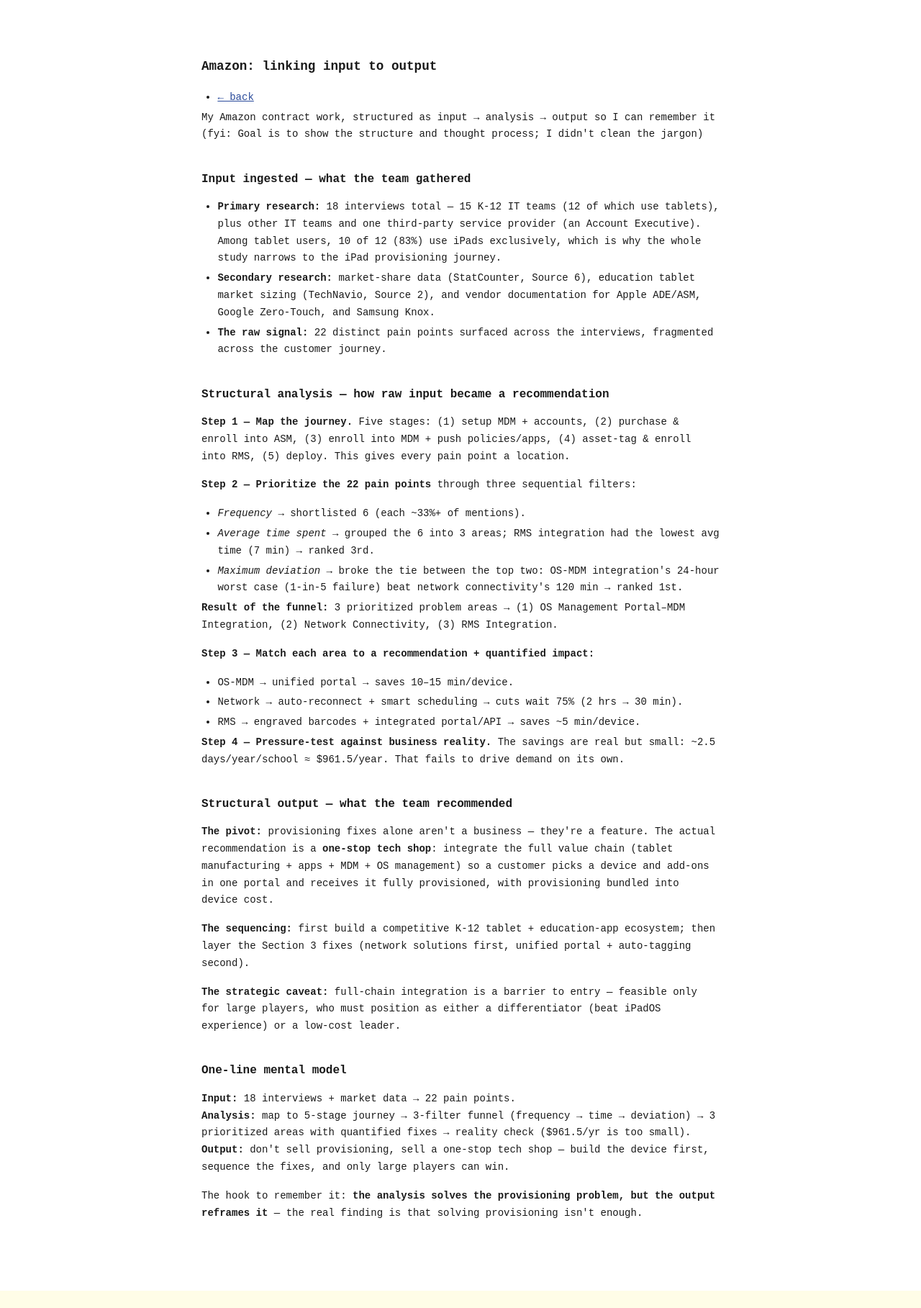
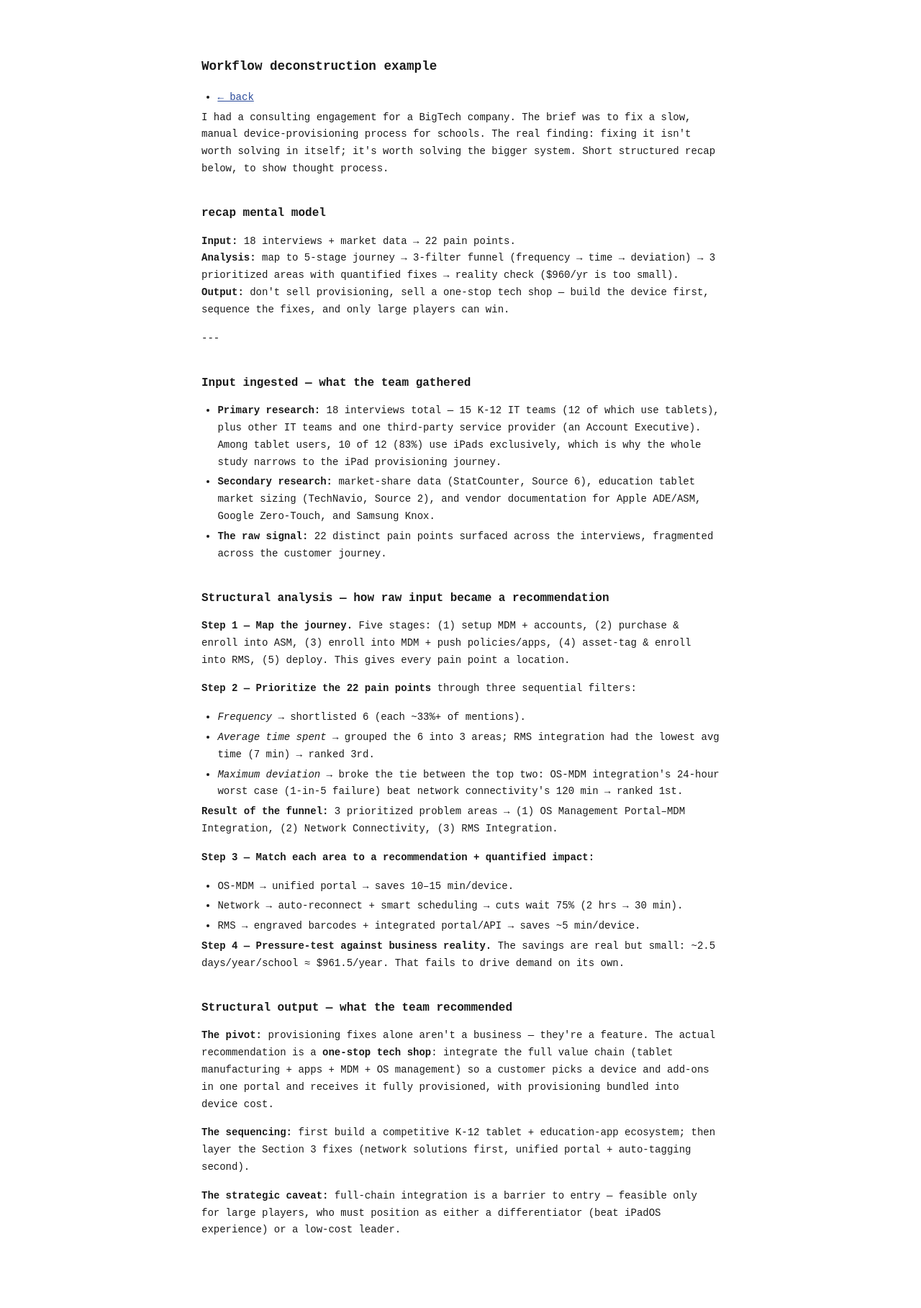
Before and after one commit to ballyc/site, a Next.js app: page /experience in a window 1280 px wide. Shown: the whole page at 72% size. Before the commit the page ends 1793 px from the top, so only its background shows below. Built offline with nearby package versions, Linux system fonts and the light colour scheme.

Commit message:
page correct

```diff
--- a/src/app/experience/page.tsx
+++ b/src/app/experience/page.tsx
@@ -4,15 +4,26 @@ export default function AmazonExperiencePage() {
   return (
     <main>
 
-      <h1>Amazon: linking input to output</h1>
+      <h1>Workflow deconstruction example</h1>
 
       <ul>
         <li><Link href="/">← back</Link></li>
       </ul>
 
       <p>
-        My Amazon contract work, structured as input → analysis → output so I can remember it (fyi: Goal is to show the structure and thought process; I didn't clean the jargon)
+       I had a consulting engagement for a BigTech company. The brief was to fix a slow, manual device-provisioning process for schools. The real finding: fixing it isn't worth solving in itself; it's worth solving the bigger system.
+       Short structured recap below, to show thought process.
+
       </p>
+
+      <h2>recap mental model</h2>
+
+      <p>
+        <strong>Input:</strong> 18 interviews + market data → 22 pain points.<br></br>
+        <strong>Analysis:</strong> map to 5-stage journey → 3-filter funnel (frequency → time → deviation) → 3 prioritized areas with quantified fixes → reality check ($960/yr is too small).<br></br>
+        <strong>Output:</strong> don't sell provisioning, sell a one-stop tech shop — build the device first, sequence the fixes, and only large players can win.
+      </p>
+---
 
       <h2>Input ingested — what the team gathered</h2>
 
@@ -70,18 +81,6 @@ export default function AmazonExperiencePage() {
         <strong>The strategic caveat:</strong> full-chain integration is a barrier to entry — feasible only for large players, who must position as either a differentiator (beat iPadOS experience) or a low-cost leader.
       </p>
 
-      <h2>One-line mental model</h2>
-
-      <p>
-        <strong>Input:</strong> 18 interviews + market data → 22 pain points.<br></br>
-        <strong>Analysis:</strong> map to 5-stage journey → 3-filter funnel (frequency → time → deviation) → 3 prioritized areas with quantified fixes → reality check ($961.5/yr is too small).<br></br>
-        <strong>Output:</strong> don&apos;t sell provisioning, sell a one-stop tech shop — build the device first, sequence the fixes, and only large players can win.
-      </p>
-
-      <p>
-        The hook to remember it: <strong>the analysis solves the provisioning problem, but the output reframes it</strong> — the real finding is that solving provisioning isn&apos;t enough.
-      </p>
-
     </main>
   )
 }
```
